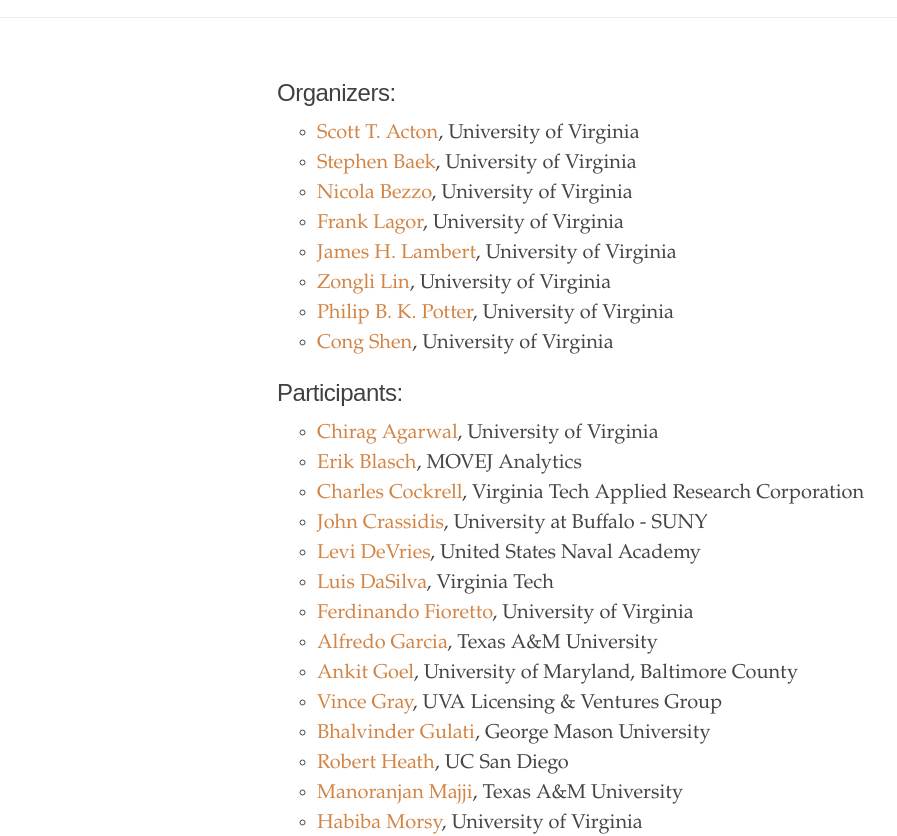
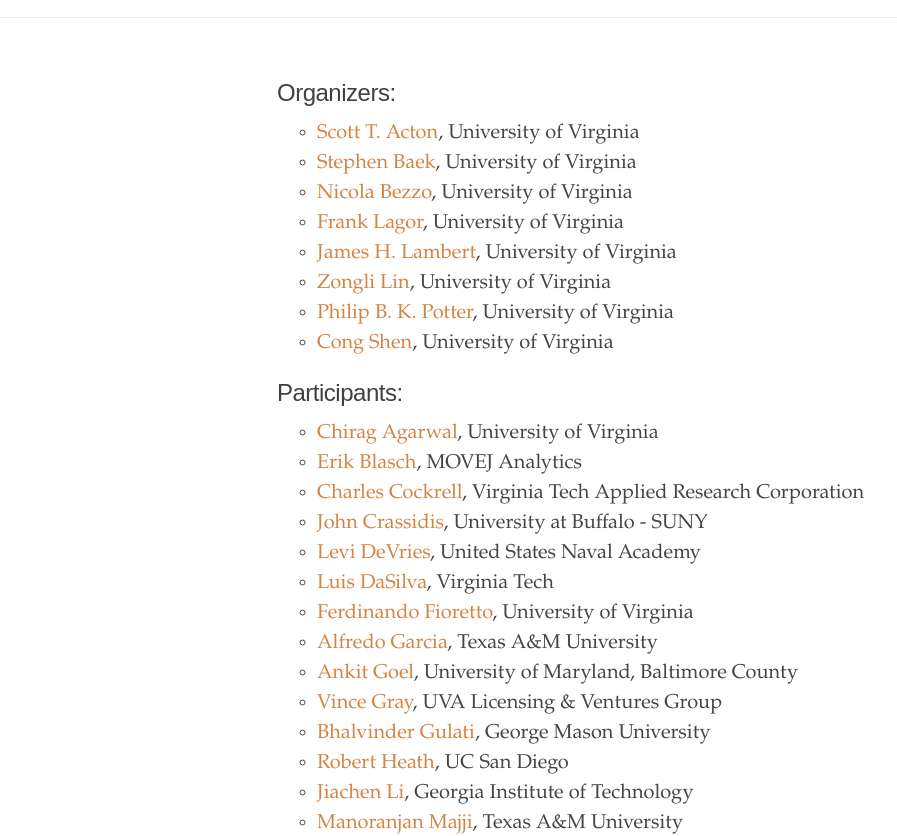
Before and after one commit to uva-aware/uva-aware.github.io, a plain HTML site: page participants.html in a window 1280 px wide. Shown: the part 119-955 px from the top of the page, without its empty margins (3-900 px from the left). Drawn offline with Linux system fonts and the light colour scheme.

Commit message:
Update participants.html

```diff
--- a/participants.html
+++ b/participants.html
@@ -193,6 +193,9 @@
       <a href="https://www.linkedin.com/in/mimowireless/">Robert Heath</a>, UC San Diego
     </li>
 	<li class="text-title">
+      <a href="https://www.linkedin.com/in/jiachen-li/"> Jiachen Li</a>, Georgia Institute of Technology
+    </li>
+	<li class="text-title">
       <a href="https://engineering.tamu.edu/aerospace/profiles/majji-manoranjan.html"> Manoranjan Majji</a>, Texas A&M University
     </li>
 	<li class="text-title">
```
